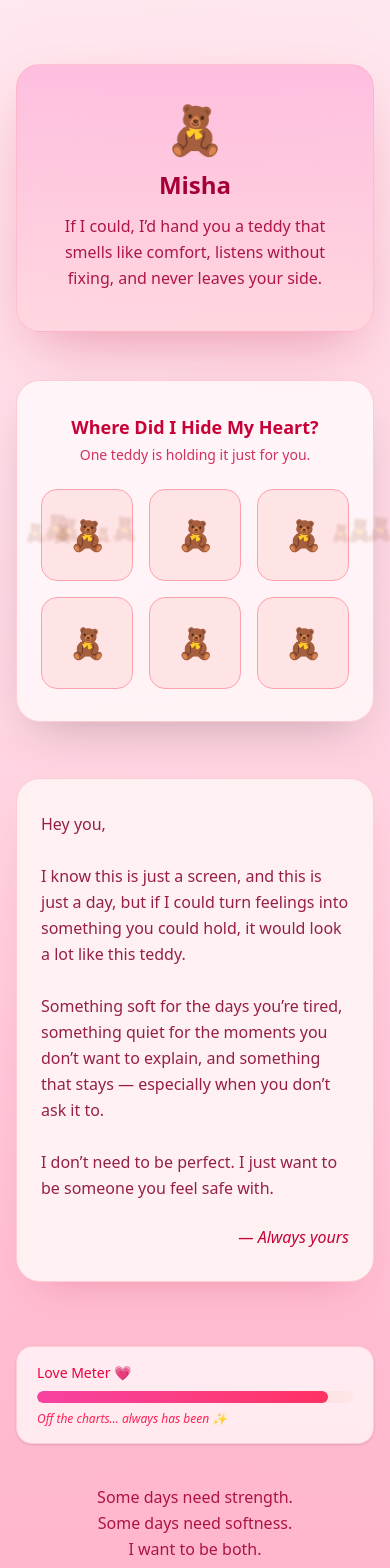
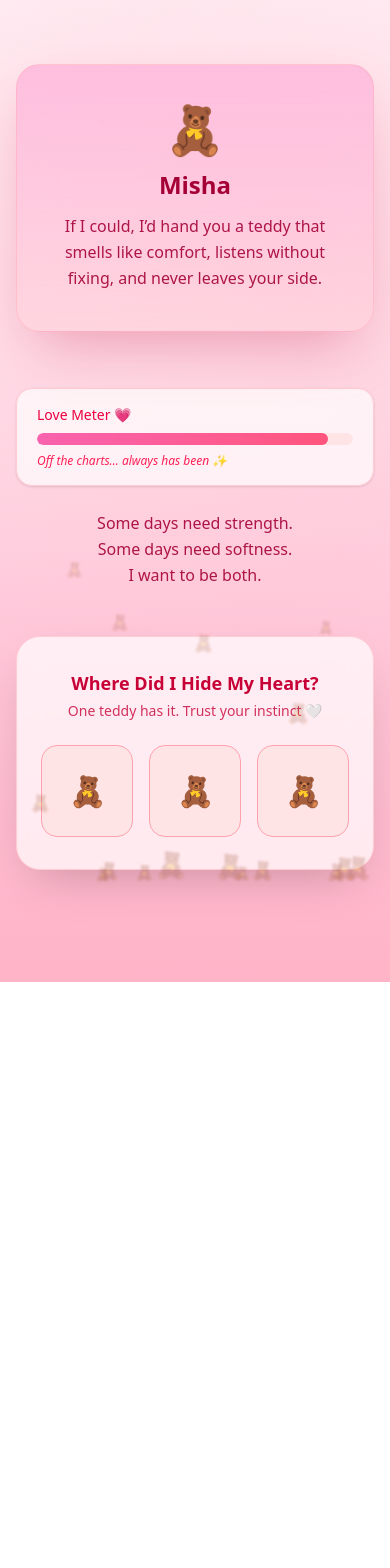
Before and after one commit to rahul123-ux/valentine, a Next.js app: page /teddy-day in a window 390 px wide. Shown: the top 1568 px of the page. After the commit the page ends 982 px from the top, so only its background shows below. Built offline with nearby package versions, Linux system fonts and the light colour scheme.

Commit message:
teddy day corrected

```diff
--- a/app/teddy-day/page.tsx
+++ b/app/teddy-day/page.tsx
@@ -1,198 +1,248 @@
 "use client";
 
-import { useEffect, useMemo, useState } from "react";
-import { motion, AnimatePresence } from "framer-motion";
+import { useEffect, useRef, useState } from "react";
 import DateGate from "../../components/DateGate";
 import LoveMeter from "../../components/LoveMeter";
-
-const isMobile =
-  typeof window !== "undefined" && window.innerWidth < 640;
 
 export default function TeddyDay() {
   const [heartIndex, setHeartIndex] = useState(0);
   const [picked, setPicked] = useState<number | null>(null);
   const [shuffling, setShuffling] = useState(true);
+  const [showScrollHint, setShowScrollHint] = useState(true);
 
-  /* 🧸 Pre-generate floating teddies */
-  const teddies = useMemo(
-    () =>
-      Array.from({ length: isMobile ? 10 : 18 }).map(() => ({
-        left: `${Math.random() * 100}%`,
-        size: Math.random() * 14 + 12,
-        delay: Math.random() * 10,
-      })),
-    []
-  );
+  const letterRef = useRef<HTMLDivElement | null>(null);
 
   useEffect(() => {
-    const t = setTimeout(() => {
-      setHeartIndex(Math.floor(Math.random() * 6));
-      setShuffling(false);
-    }, 900);
-    return () => clearTimeout(t);
+    startGame();
+
+    const onScroll = () => {
+      if (window.scrollY > 40) {
+        setShowScrollHint(false);
+      }
+    };
+
+    window.addEventListener("scroll", onScroll);
+    return () => window.removeEventListener("scroll", onScroll);
   }, []);
 
-  const resetGame = () => {
+  useEffect(() => {
+    if (isWin && letterRef.current) {
+      setTimeout(() => {
+        letterRef.current?.scrollIntoView({
+          behavior: "smooth",
+          block: "start",
+        });
+      }, 700);
+    }
+  }, [picked]);
+
+  const startGame = () => {
     setPicked(null);
     setShuffling(true);
+
+    const index = Math.floor(Math.random() * 3);
+    setHeartIndex(index);
+
     setTimeout(() => {
-      setHeartIndex(Math.floor(Math.random() * 6));
       setShuffling(false);
-    }, 800);
+    }, 700);
   };
+
+  const isWin = picked === heartIndex;
 
   return (
     <DateGate day={10}>
-      {/* 🧸 Floating background teddies */}
-      {teddies.map((t, i) => (
-        <motion.span
+      {/* 🧸 floating background */}
+      {Array.from({ length: 16 }).map((_, i) => (
+        <span
           key={i}
           className="heart-bg"
-          style={{ left: t.left, fontSize: t.size }}
-          initial={{ y: 120, opacity: 0 }}
-          animate={{ y: -160, opacity: 0.6 }}
-          transition={{
-            duration: 20,
-            delay: t.delay,
-            repeat: Infinity,
-            ease: "linear",
+          style={{
+            left: `${Math.random() * 100}%`,
+            animationDelay: `${Math.random() * 12}s`,
+            fontSize: `${Math.random() * 14 + 12}px`,
           }}
         >
           🧸
-        </motion.span>
+        </span>
+      ))}
+
+      {/* 💖 confetti on win */}
+      {isWin &&
+        Array.from({ length: 22 }).map((_, i) => (
+          <span
+            key={`c-${i}`}
+            className="fixed top-0 animate-fall pointer-events-none"
+            style={{
+              left: `${Math.random() * 100}%`,
+              animationDelay: `${Math.random()}s`,
+              fontSize: `${Math.random() * 16 + 14}px`,
+            }}
+          >
+            💖
+          </span>
         ))}
 
       <div className="min-h-screen flex flex-col items-center px-4 pt-16 pb-28">
-        {/* 🧸 MAIN TEDDY CARD */}
-        <motion.div
-          initial={{ opacity: 0, y: 40 }}
-          animate={{ opacity: 1, y: 0 }}
-          transition={{ duration: 0.9, ease: "easeOut" }}
-          className="w-full max-w-md rounded-3xl bg-gradient-to-b from-pink-300/60 to-rose-200/40 border border-rose-300/40 backdrop-blur-xl shadow-[0_25px_60px_-20px_rgba(190,18,60,0.35)] px-6 py-10 text-center"
-        >
+
+        {/* 🧸 main card */}
+        <div className="w-full max-w-md rounded-3xl bg-gradient-to-b from-pink-300/60 to-rose-200/40 border border-rose-300/40 backdrop-blur-xl shadow-[0_25px_60px_-20px_rgba(190,18,60,0.35)] px-6 py-10 text-center">
           <div className="text-5xl mb-4">🧸</div>
-
           <h2 className="text-2xl font-semibold text-rose-800 mb-3">
             Misha
           </h2>
-
           <p className="text-rose-800/90 leading-relaxed">
             If I could, I’d hand you a teddy that smells like comfort,
             listens without fixing, and never leaves your side.
           </p>
-        </motion.div>
+        </div>
 
-        {/* 🎮 GAME CONTAINER */}
-        <motion.div
-          initial={{ opacity: 0, y: 30 }}
-          animate={{ opacity: 1, y: 0 }}
-          transition={{ delay: 0.2, duration: 0.8, ease: "easeOut" }}
-          className="w-full max-w-md mt-12 rounded-3xl bg-white/70 border border-rose-200 backdrop-blur-md shadow-[0_20px_50px_-20px_rgba(0,0,0,0.25)] px-6 py-8 text-center"
-        >
+        {/* 💖 love meter */}
+        <div className="w-full max-w-md mt-14">
+          <LoveMeter />
+        </div>
+
+        <p className="mt-6 text-center text-rose-800/90 leading-relaxed">
+          Some days need strength.
+          <br />
+          Some days need softness.
+          <br />
+          I want to be both.
+        </p>
+
+        {/* 👇 scroll hint */}
+        {showScrollHint && (
+          <p className="mt-6 text-sm text-rose-700/70 italic animate-scrollHint">
+            scroll gently ↓
+          </p>
+        )}
+
+        {/* 🎮 game */}
+        <div className="w-full max-w-md mt-12 rounded-3xl bg-white/70 border border-rose-200 backdrop-blur-md shadow-[0_20px_50px_-20px_rgba(0,0,0,0.25)] px-6 py-8 text-center">
           <h3 className="text-lg font-semibold text-rose-700 mb-1">
             Where Did I Hide My Heart?
           </h3>
 
           <p className="text-rose-700/80 text-sm mb-6">
-            One teddy is holding it just for you.
+            One teddy has it. Trust your instinct 🤍
           </p>
 
           <div className="grid grid-cols-3 gap-4">
-            {[0, 1, 2, 3, 4, 5].map((i) => (
-              <motion.button
+            {[0, 1, 2].map((i) => (
+              <button
                 key={i}
                 disabled={picked !== null || shuffling}
-                whileHover={!shuffling ? { scale: 1.06 } : {}}
-                whileTap={!shuffling ? { scale: 0.95 } : {}}
-                transition={{ type: "spring", stiffness: 300 }}
                 onClick={() => setPicked(i)}
-                className="aspect-square rounded-2xl text-3xl border border-rose-300 bg-rose-100"
+                className="aspect-square rounded-2xl text-3xl border border-rose-300 bg-rose-100 transition hover:scale-105 active:scale-95"
               >
-                {picked === null && "🧸"}
-                {picked !== null && i === heartIndex && "💖"}
-                {picked !== null && i !== heartIndex && "🧸"}
-              </motion.button>
+                {picked !== null && i === heartIndex ? "💖" : "🧸"}
+              </button>
             ))}
           </div>
 
-          <AnimatePresence>
           {picked !== null && (
-              <motion.div
-                initial={{ opacity: 0, y: 12 }}
-                animate={{ opacity: 1, y: 0 }}
-                transition={{ duration: 0.4, ease: "easeOut" }}
-              >
+            <>
               <p className="mt-6 text-rose-900 italic">
-                  {picked === heartIndex
-                    ? "You found it… I think my heart knows you."
-                    : "Not there—but I loved watching you look for it."}
+                {isWin
+                  ? "You found it… my heart knew you would."
+                  : "Not this one—but I loved watching you try."}
               </p>
 
               <button
-                  onClick={resetGame}
-                  className="mt-4 text-sm text-rose-700 underline underline-offset-4 hover:text-rose-900"
+                onClick={startGame}
+                className="mt-4 text-sm text-rose-700 underline underline-offset-4"
               >
                 Play again
               </button>
-              </motion.div>
+            </>
           )}
-          </AnimatePresence>
-        </motion.div>
+        </div>
 
-        {/* 💌 ROMANTIC LETTER */}
-        <motion.div
-          initial={{ opacity: 0, y: 30 }}
-          whileInView={{ opacity: 1, y: 0 }}
-          viewport={{ once: true }}
-          transition={{ duration: 0.8, ease: "easeOut" }}
-          className="w-full max-w-md mt-14 rounded-3xl bg-rose-50 border border-rose-200 shadow-[0_20px_40px_-25px_rgba(190,18,60,0.3)] px-6 py-8"
+        {/* 💌 letter + cuddle */}
+        {isWin && (
+          <div
+            ref={letterRef}
+            className="w-full max-w-md mt-20 space-y-12 animate-fadeIn"
           >
+            <div className="rounded-3xl bg-rose-50 border border-rose-200 shadow-[0_20px_40px_-25px_rgba(190,18,60,0.3)] px-6 py-8">
               <p className="text-rose-900/90 leading-relaxed">
                 Hey you,
                 <br /><br />
-            I know this is just a screen, and this is just a day,
-            but if I could turn feelings into something you could hold,
+                If feelings could turn into something you could hold,
                 it would look a lot like this teddy.
                 <br /><br />
-            Something soft for the days you’re tired,
-            something quiet for the moments you don’t want to explain,
-            and something that stays — especially when you don’t ask it to.
+                Soft for tired days.
+                Quiet when words feel heavy.
+                Something that stays — even when you don’t ask it to.
                 <br /><br />
-            I don’t need to be perfect.
-            I just want to be someone you feel safe with.
+                I don’t need perfection.
+                I just want you to feel safe here.
               </p>
 
               <p className="mt-6 text-right text-rose-700 italic">
                 — Always yours
               </p>
-        </motion.div>
+            </div>
 
-        {/* 💖 LOVE METER */}
-        <motion.div
-          initial={{ opacity: 0 }}
-          whileInView={{ opacity: 1 }}
-          viewport={{ once: true }}
-          transition={{ duration: 0.8 }}
-          className="w-full max-w-md mt-16"
-        >
-          <LoveMeter />
-        </motion.div>
+            <div className="text-center space-y-4">
+              <div className="text-5xl animate-cuddle">
+                🧸💞🧸
+              </div>
+              <p className="text-rose-800 italic">
+                No effort needed.
+                <br />
+                Just a quiet moment where you’re held.
+              </p>
+            </div>
+          </div>
+        )}
+      </div>
 
-        {/* 🌙 CLOSING */}
-        <motion.p
-          initial={{ opacity: 0 }}
-          whileInView={{ opacity: 1 }}
-          viewport={{ once: true }}
-          transition={{ delay: 0.2, duration: 0.8 }}
-          className="mt-10 text-center text-rose-800/90 leading-relaxed"
-        >
-          Some days need strength.
-          <br />
-          Some days need softness.
-          <br />
-          I want to be both.
-        </motion.p>
-      </div>
+      {/* ✨ animations */}
+      <style jsx>{`
+        @keyframes fall {
+          to {
+            transform: translateY(110vh) rotate(360deg);
+            opacity: 0;
+          }
+        }
+        .animate-fall {
+          animation: fall 3.5s linear forwards;
+        }
+
+        @keyframes cuddle {
+          0% {
+            transform: scale(1);
+          }
+          50% {
+            transform: scale(1.06);
+          }
+          100% {
+            transform: scale(1);
+          }
+        }
+        .animate-cuddle {
+          animation: cuddle 2.5s ease-in-out infinite;
+        }
+
+        @keyframes scrollHint {
+          0% {
+            opacity: 0;
+            transform: translateY(-4px);
+          }
+          50% {
+            opacity: 1;
+            transform: translateY(2px);
+          }
+          100% {
+            opacity: 0;
+            transform: translateY(-4px);
+          }
+        }
+        .animate-scrollHint {
+          animation: scrollHint 2.2s ease-in-out infinite;
+        }
+      `}</style>
     </DateGate>
   );
 }
```
Also changed, not shown: app/valentine-day/page.tsx (+3 -4 lines). Lines whose indentation alone changed are shown as unchanged.
